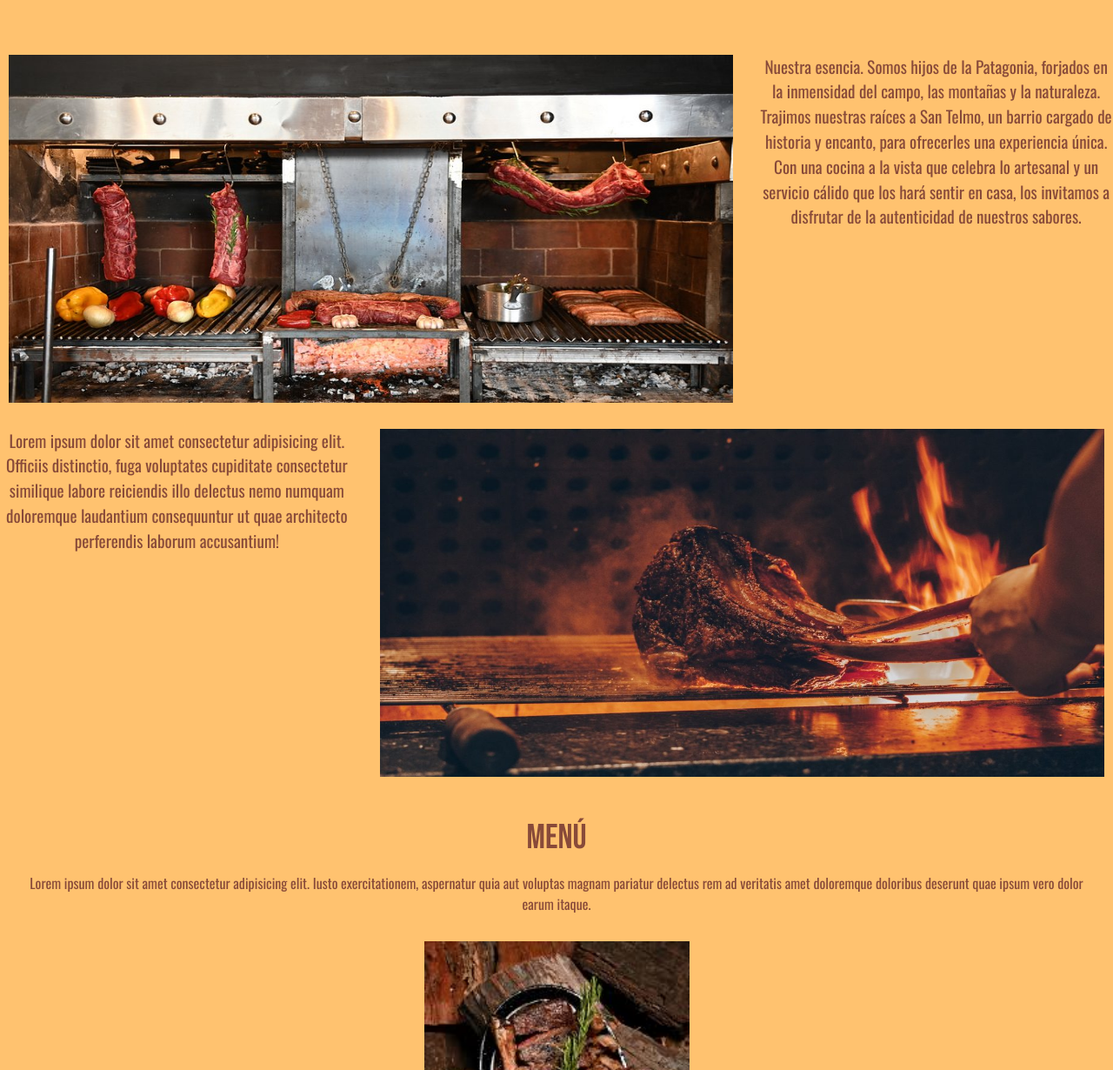
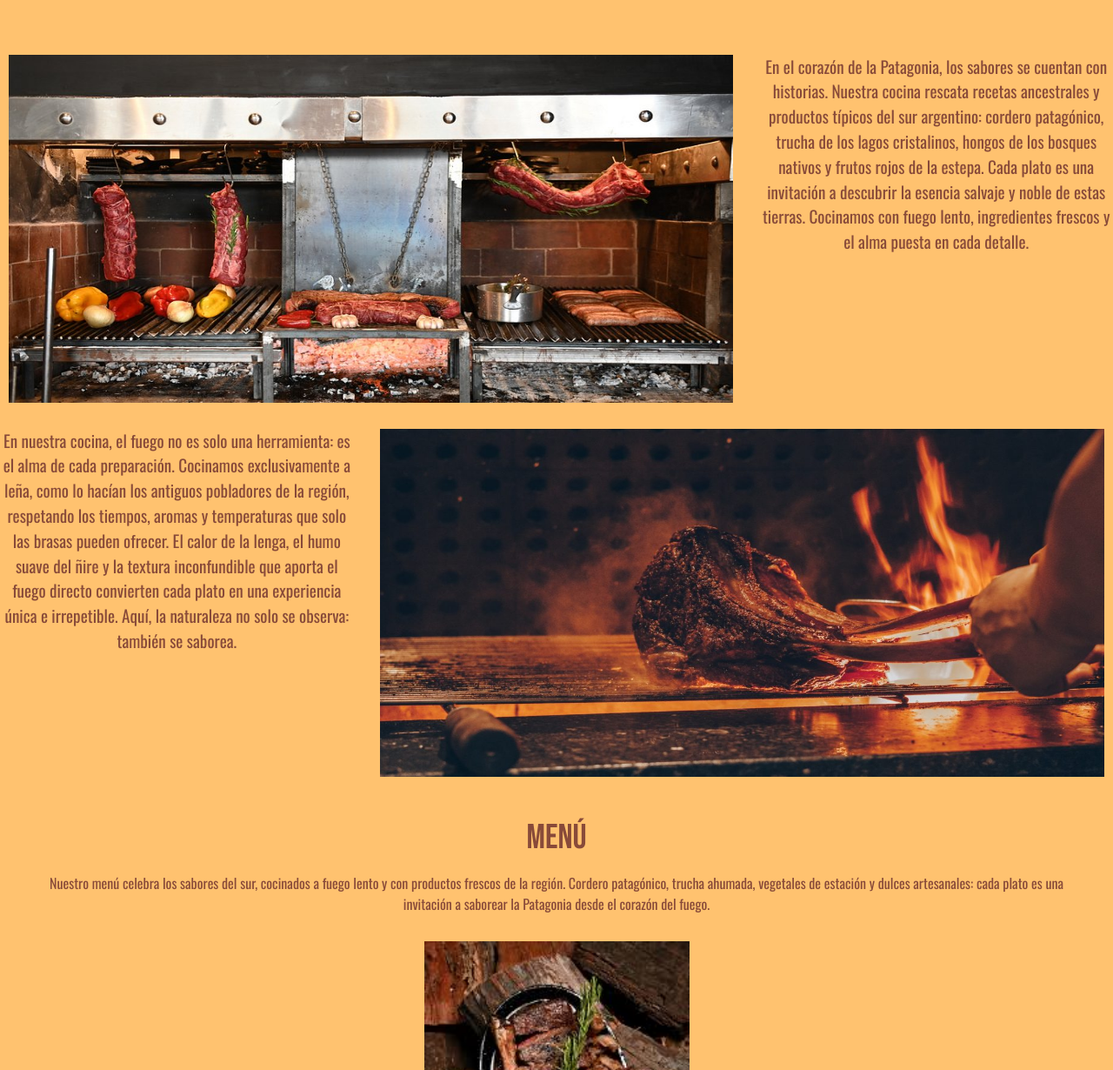
Before and after one commit to BrendaAyelen/Pre-entrega2-Rojas, a plain HTML site: page index.html in a window 1280 px wide. Shown: the part 650-1880 px from the top of the page at 87% size. Drawn offline with nearby package versions, Linux system fonts and the light colour scheme.

Commit message:
ultima actualizacion

```diff
--- a/index.html
+++ b/index.html
@@ -73,7 +73,11 @@
 
             <div class="us1-grid">
                 <p>
-                    Nuestra esencia. Somos hijos de la Patagonia, forjados en la inmensidad del campo, las montañas y la naturaleza. Trajimos nuestras raíces a San Telmo, un barrio cargado de historia y encanto, para ofrecerles una experiencia única. Con una cocina a la vista que celebra lo artesanal y un servicio cálido que los hará sentir en casa, los invitamos a disfrutar de la autenticidad de nuestros sabores.</p>
+                    En el corazón de la Patagonia, los sabores se cuentan con historias. Nuestra cocina rescata recetas ancestrales y productos típicos del sur argentino: cordero patagónico, trucha de los lagos cristalinos, hongos de los bosques nativos y frutos rojos de la estepa.
+
+                    Cada plato es una invitación a descubrir la esencia salvaje y noble de estas tierras. Cocinamos con fuego lento, ingredientes frescos y el alma puesta en cada detalle.
+
+</p>
             </div>
 
             <div class="img1-grid">
@@ -82,7 +86,9 @@
 
             <div class="us2-grid">
                 <p>
-                    Lorem ipsum dolor sit amet consectetur adipisicing elit. Officiis distinctio, fuga voluptates cupiditate consectetur similique labore reiciendis illo delectus nemo numquam doloremque laudantium consequuntur ut quae architecto perferendis laborum accusantium!</p>
+                    En nuestra cocina, el fuego no es solo una herramienta: es el alma de cada preparación. Cocinamos exclusivamente a leña, como lo hacían los antiguos pobladores de la región, respetando los tiempos, aromas y temperaturas que solo las brasas pueden ofrecer.
+                    El calor de la lenga, el humo suave del ñire y la textura inconfundible que aporta el fuego directo convierten cada plato en una experiencia única e irrepetible.
+                    Aquí, la naturaleza no solo se observa: también se saborea.</p>
             </div>
 
             <div class="img2-grid">
@@ -125,7 +131,10 @@
         <section class="carrusel">
                 <div>
                     <h1>Menú</h1>
-                    <p>Lorem ipsum dolor sit amet consectetur adipisicing elit. Iusto exercitationem, aspernatur quia aut voluptas magnam pariatur delectus rem ad veritatis amet doloremque doloribus deserunt quae ipsum vero dolor earum itaque.</p>
+                    <p>
+                        Nuestro menú celebra los sabores del sur, cocinados a fuego lento y con productos frescos de la región. Cordero patagónico, trucha ahumada, vegetales de estación y dulces artesanales: cada plato es una invitación a saborear la Patagonia desde el corazón del fuego.
+
+                    </p>
                 </div>
 
         <div id="carouselExampleCaptions" class="carousel slide w-25">
@@ -220,7 +229,8 @@
 
             <h1>Reservas</h1>
             <p>
-               Lorem ipsum dolor sit, amet consectetur adipisicing elit. Sunt minima numquam eius, velit, omnis odit laudantium quibusdam ab porro nemo facilis suscipit quas culpa, laboriosam fugiat reprehenderit deleniti voluptas recusandae.
+               Hacé tu reserva y disfrutá de una cocina patagónica auténtica, elaborada exclusivamente a leña.
+               Atendemos con cupos limitados para ofrecerte una experiencia personalizada.
             </p>
 
 
```
Also changed, not shown: paginas/menu.html (+1 -1 lines), paginas/reservas.html (+2 -1 lines), paginas/us.html (+6 -2 lines).
